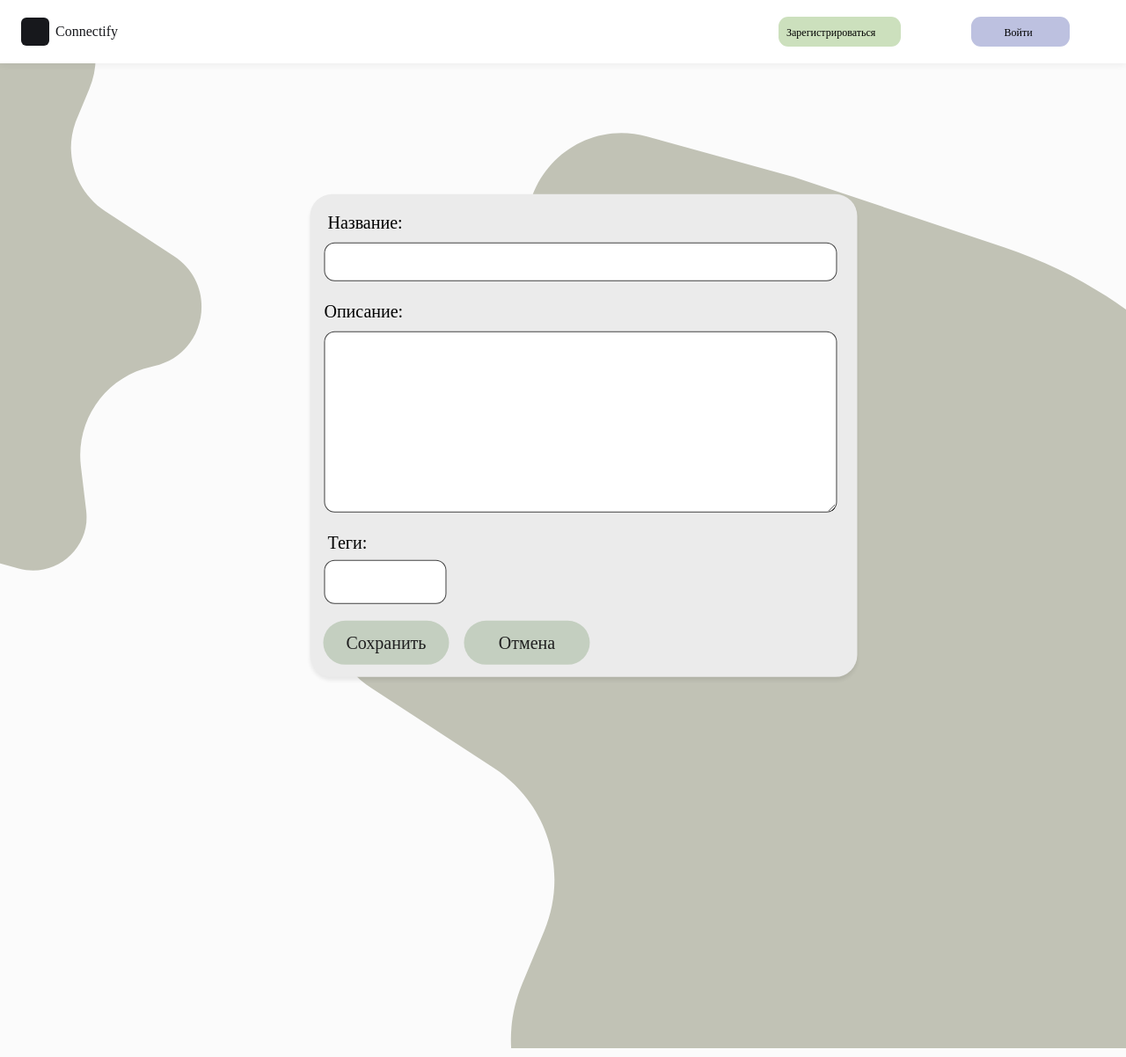
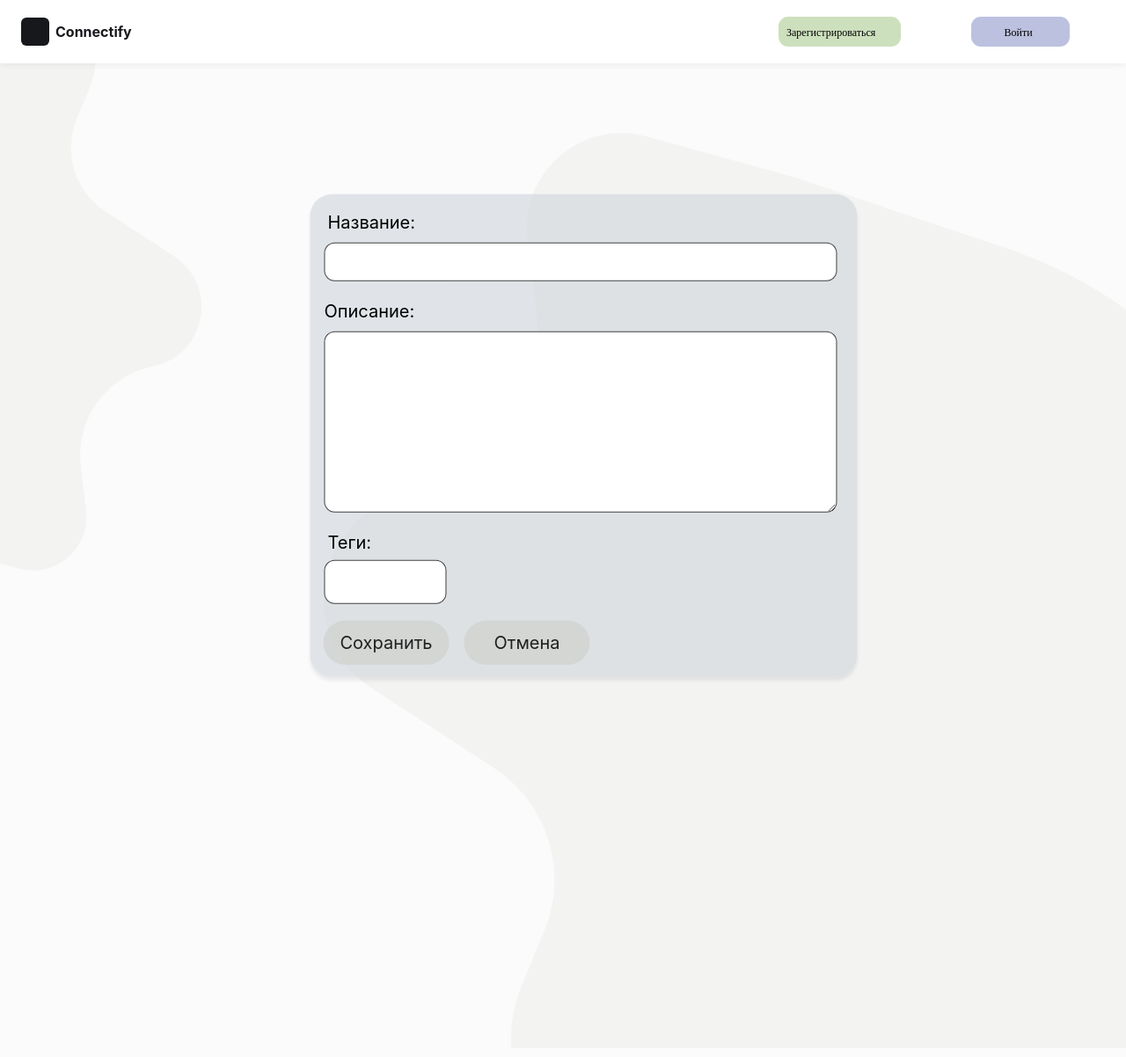
Before and after one commit to Choriso/Connectify, a Flask app: template templates/interest.html in a window 1280 px wide. Shown: the whole page at 88% size. Run offline with Flask 3, Linux system fonts and the light colour scheme; the template is opened without the code that fills it, so the values that code supplies are empty; some libraries are stand-ins or nearby versions.

Commit message:
Color correcting

```diff
--- a/static/CSS/style.css
+++ b/static/CSS/style.css
@@ -9,7 +9,7 @@
     left: 0px;
     top: 0px;
     position: absolute;
-    background: #ebebeb;
+    background: #d1d7dda3;
     box-shadow: 0px 4px 4px rgba(0, 0, 0, 0.08);
     border-radius: 25px;
 }
@@ -47,7 +47,7 @@
     padding-left: 10px;
 }
 .btn {
-    border-radius: 8px;
+    border-radius: 30px;
     padding: 6px 12px;
     width: 150px;
     height: 50px;
@@ -67,7 +67,7 @@
     left: 18px;
     top: 8px;
     position: absolute;
-    background: #C4CFC0;
+    background: #c1c2b561;
     border-radius: 44px;
     cursor: pointer;
 }
@@ -83,7 +83,7 @@
     width: 143px;
     height: 50px;
     position: absolute;
-    background: #C4CFC0;
+    background: #c1c2b561;
     border-radius: 44px;
     cursor: pointer;
 }
@@ -104,9 +104,9 @@
     padding-right: 12px;
     padding-top: 10px;
     padding-bottom: 10px;
-    background: white;
+    background: #c1c2b542;
     border-radius: 8px;
-    border: 1px #77BEE7 solid;
+    border: 1px black solid;
     justify-content: flex-start;
     align-items: center;
     gap: 8px;
--- a/templates/base.html
+++ b/templates/base.html
@@ -22,8 +22,8 @@
                         <div class="Rectangle2365"
                              style="width: 32px; height: 32px; left: 0px; top: 0px; position: absolute; background: #17181C; border-radius: 6px"></div>
                     </div>
-                    <div class="Connectify"
-                         style="color: #17181C; font-size: 16px; font-family: Outfit; font-weight: 400; word-wrap: break-word">
+                    <div class="Text"
+                         style="color: #17181C; font-size: 16px; font-weight: bold;">
                         Connectify
                     </div>
                 </div>
--- a/templates/interest.html
+++ b/templates/interest.html
@@ -3,30 +3,30 @@
 {% block content %}
 <form method="POST" action="/process_interest" class="form-container">
     <div class="background"></div>
-    <div style="left: 20px; top: 17px; position: absolute; color: black; font-size: 20px; font-family: Outfit; font-weight: 400; word-wrap: break-word;">
+    <div class="Text" style="left: 20px; top: 17px; position: absolute; color: black; font-size: 20px; word-wrap: break-word;">
         Название:
     </div>
     <input type="text" id="title" name="title" class="name-input">
-    <div style="left: 16px; top: 118px; position: absolute; color: black; font-size: 20px; font-family: Outfit; font-weight: 400; word-wrap: break-word">
+    <div class="Text" style="left: 16px; top: 118px; position: absolute; color: black; font-size: 20px; word-wrap: break-word">
         Описание:
     </div>
     <textarea id="description" name="description" , class="desc-input"></textarea>
-    <div style="left: 20px; top: 381px; position: absolute; color: black; font-size: 20px; font-family: Outfit; font-weight: 400; word-wrap: break-word;">
+    <div class="Text" style="left: 20px; top: 381px; position: absolute; color: black; font-size: 20px; word-wrap: break-word;">
         Теги:
     </div>
     <input type="text" id="tags" name="tags" class="tags-input">
     <div class="btn-save">
         <a href="/">
             <div class="btn-save-bg">
-                <input type="submit" value="Сохранить"
-                       style="position: absolute; left: 50%; top: 50%; transform: translate(-50%, -50%);color: #1f1f1f; font-size: 20px; font-family: Outfit; font-weight: 400; border: transparent; background: transparent;">
+                <input type="submit" value="Сохранить" class="Text"
+                       style="position: absolute; left: 50%; top: 50%; transform: translate(-50%, -50%);color: #1f1f1f; font-size: 20px; border: transparent; background: transparent;">
             </div>
         </a>
     </div>
     <div class="btn-cansel">
         <div class="btn-cansel-bg"
              onclick="cancel()">
-            <span style="position: absolute; left: 50%; top: 50%; transform: translate(-50%, -50%);color: #1f1f1f; font-size: 20px; font-family: Outfit; font-weight: 400;">Отмена</span>
+            <span class="Text" style="position: absolute; left: 50%; top: 50%; transform: translate(-50%, -50%);color: #1f1f1f; font-size: 20px;">Отмена</span>
         </div>
     </div>
 </form>
```
Also changed, not shown: templates/index.html (+15 -6 lines), static/images/header.svg (added), static/images/waves.svg, static/images/waves_2.svg (added).
